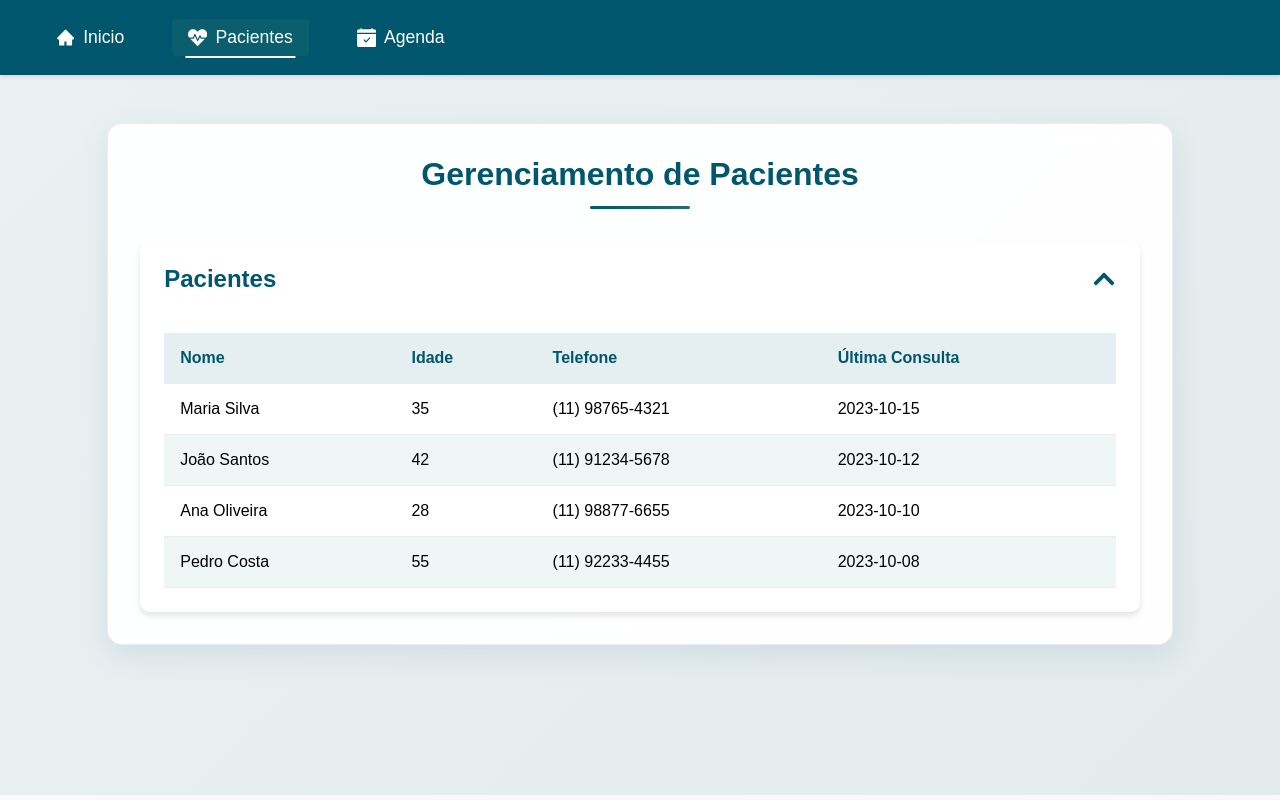
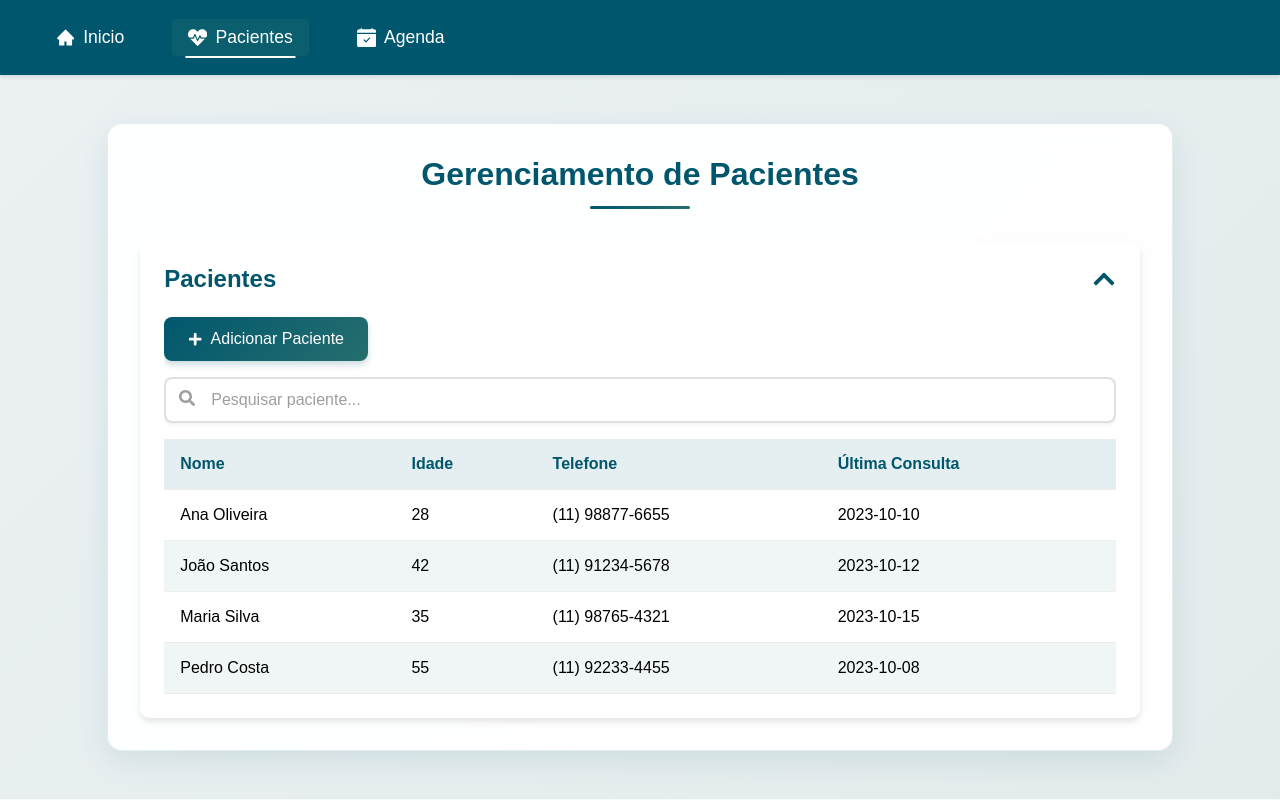
Before and after one commit to HenriqueQSanches/Gerenciador-Prontuario, a React (Vite) app in the folder frontend/: page /pacientes in a window 1280 px wide. Both pictures are taken after a click on the element 640 px from the left and 279 px from the top of the page. Built offline with nearby package versions, Linux system fonts and the light colour scheme.

Commit message:
feat: add search functionality and patient addition button to Patients page

```diff
--- a/frontend/src/pages/Patients/Patients.jsx
+++ b/frontend/src/pages/Patients/Patients.jsx
@@ -7,10 +7,14 @@ import {
   ExpandableCard,
   CardTitle,
   TableContainer,
-  StyledTable
+  StyledTable,
+  SearchInput,
+  SearchWrapper,
+  SearchIcon,
+  AddPatientButton
 } from './Patients.styles';
 import Navbar from '../../components/Navbar';
-import { FaChevronDown, FaChevronUp } from 'react-icons/fa';
+import { FaChevronDown, FaChevronUp, FaSearch, FaPlus } from 'react-icons/fa';
 
 const mockPatients = [
   { id: 1, name: 'Maria Silva', age: 35, phone: '(11) 98765-4321', lastVisit: '2023-10-15' },
@@ -21,10 +25,17 @@ const mockPatients = [
 
 const Patients = () => {
   const [isExpanded, setIsExpanded] = useState(false);
+  const [searchTerm, setSearchTerm] = useState('');
 
   const toggleExpand = () => {
     setIsExpanded(!isExpanded);
   };
+
+  const filteredPatients = mockPatients
+    .filter(patient =>
+      patient.name.toLowerCase().includes(searchTerm.toLowerCase())
+    )
+    .sort((a, b) => a.name.localeCompare(b.name)); // Adiciona ordenação alfabética
 
   return (
     <Container>
@@ -38,6 +49,24 @@ const Patients = () => {
               {isExpanded ? <FaChevronUp /> : <FaChevronDown />}
             </CardTitle>
             <TableContainer isExpanded={isExpanded}>
+              {isExpanded && (
+                <>
+                  <AddPatientButton onClick={(e) => e.stopPropagation()}>
+                    <FaPlus /> Adicionar Paciente
+                  </AddPatientButton>
+                  <SearchWrapper onClick={(e) => e.stopPropagation()}>
+                    <SearchIcon>
+                      <FaSearch />
+                    </SearchIcon>
+                    <SearchInput
+                      type="text"
+                      placeholder="Pesquisar paciente..."
+                      value={searchTerm}
+                      onChange={(e) => setSearchTerm(e.target.value)}
+                    />
+                  </SearchWrapper>
+                </>
+              )}
               <StyledTable>
                 <thead>
                   <tr>
@@ -48,7 +77,7 @@ const Patients = () => {
                   </tr>
                 </thead>
                 <tbody>
-                  {mockPatients.map(patient => (
+                  {filteredPatients.map(patient => (
                     <tr key={patient.id}>
                       <td>{patient.name}</td>
                       <td>{patient.age}</td>
--- a/frontend/src/pages/Patients/Patients.styles.js
+++ b/frontend/src/pages/Patients/Patients.styles.js
@@ -171,3 +171,75 @@ export const StyledTable = styled.table`
     }
   }
 `;
+
+export const SearchWrapper = styled.div`
+  position: relative;
+  width: 100%;
+  margin: 15px 0;
+`;
+
+export const SearchInput = styled.input`
+  width: 100%;
+  padding: 12px 20px 12px 45px;
+  border: 2px solid #e0e0e0;
+  border-radius: 8px;
+  font-size: 16px;
+  transition: all 0.3s ease;
+  box-shadow: 0 2px 4px rgba(0, 0, 0, 0.05);
+
+  &:focus {
+    outline: none;
+    border-color: #4a90e2;
+    box-shadow: 0 2px 8px rgba(74, 144, 226, 0.2);
+  }
+
+  &::placeholder {
+    color: #9e9e9e;
+  }
+`;
+
+export const SearchIcon = styled.div`
+  position: absolute;
+  left: 15px;
+  top: 50%;
+  transform: translateY(-50%);
+  color: #9e9e9e;
+  pointer-events: none;
+`;
+
+export const AddPatientButton = styled.button`
+  background: linear-gradient(135deg, rgb(0, 87, 109) 0%, rgb(38, 110, 110) 100%);
+  color: white;
+  padding: 0.8rem 1.5rem;
+  border: none;
+  border-radius: 8px;
+  font-size: 1rem;
+  font-weight: 500;
+  cursor: pointer;
+  transition: all 0.3s ease;
+  display: flex;
+  align-items: center;
+  gap: 8px;
+  margin-bottom: 1rem;
+  box-shadow: 0 4px 6px rgba(0, 87, 109, 0.2);
+
+  svg {
+    font-size: 0.9rem;
+    transition: transform 0.3s ease;
+  }
+
+  &:hover {
+    background: linear-gradient(135deg, rgb(38, 110, 110) 0%, rgb(0, 87, 109) 100%);
+    transform: translateY(-2px);
+    box-shadow: 0 6px 12px rgba(0, 87, 109, 0.3);
+
+    svg {
+      transform: rotate(90deg);
+    }
+  }
+
+  &:active {
+    transform: translateY(0);
+    box-shadow: 0 2px 4px rgba(0, 87, 109, 0.2);
+  }
+`;
```
Also changed, not shown: frontend/src/pages/Patients/modals/PatientsModal.js (added).
